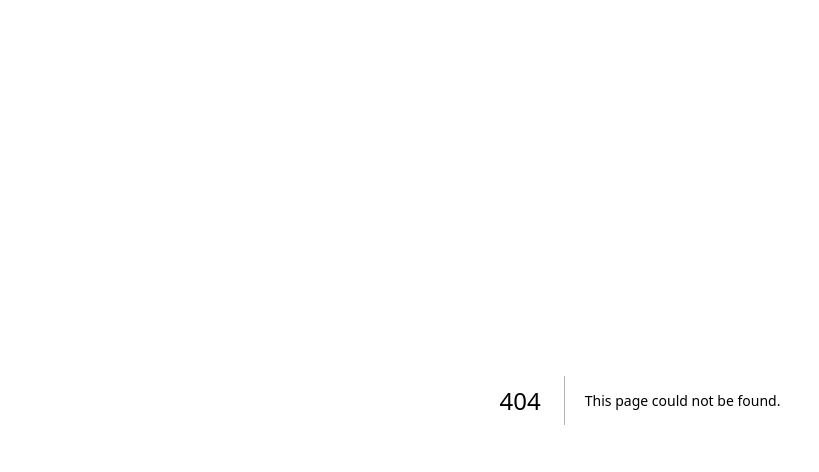
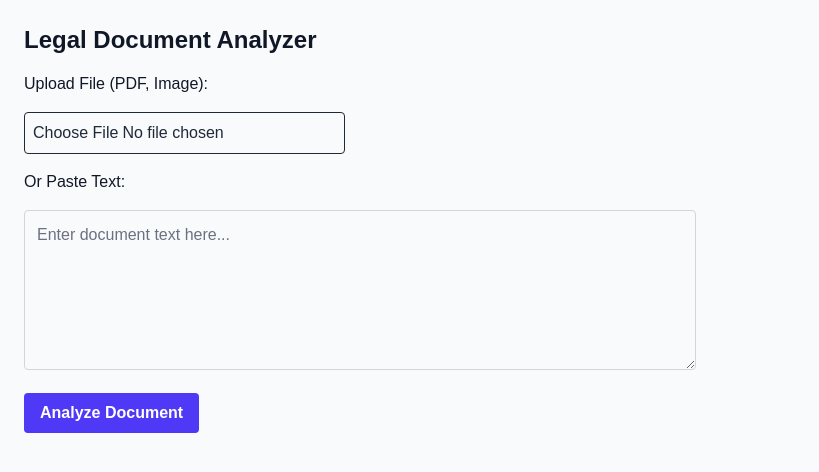
Before and after one commit to Shaswati2005/hackv, a Next.js app: page /explanation in a window 1280 px wide. Before the commit this address had no page. Shown: the top 472 px of the page, without its empty margins (0-819 px from the left). Built offline with nearby package versions, Linux system fonts and the light colour scheme.

Commit message:
created doc upload page

```diff
--- /dev/null
+++ b/app/explanation/page.tsx
@@ -0,0 +1,54 @@
+'use client';
+
+import { useState } from 'react';
+import Image from 'next/image';
+
+export default function AnalyzePage() {
+  const [text, setText] = useState('');
+  const [file, setFile] = useState<File | null>(null);
+
+  const handleFileChange = (e: React.ChangeEvent<HTMLInputElement>) => {
+    const selected = e.target.files?.[0] || null;
+    setFile(selected);
+  };
+
+  const handleTextChange = (e: React.ChangeEvent<HTMLTextAreaElement>) => {
+    setText(e.target.value);
+  };
+
+  const handleAnalyze = async () => {
+    if (file) {
+      console.log('Do OCR and Language Detection...');
+    } else if (text) {
+      console.log('Use input text for analysis');
+    } else {
+      alert('Please upload a file or enter text.');
+    }
+  };
+
+  return (
+    <div className="min-h-screen bg-gray-50 p-6">
+      <h1 className="text-2xl font-bold mb-4 text-gray-900">Legal Document Analyzer</h1>
+
+      <div className="space-y-4 max-w-2xl text-gray-800">
+        <label className="block font-medium text-gray-900">Upload File (PDF, Image):</label>
+        <input type="file" accept=".pdf,.jpg,.jpeg,.png" onChange={handleFileChange} className="block border p-2 rounded" />
+
+        <label className="block font-medium text-gray-900 mt-4">Or Paste Text:</label>
+        <textarea
+          placeholder="Enter document text here..."
+          value={text}
+          onChange={handleTextChange}
+          className="w-full h-40 p-3 border border-gray-300 rounded text-gray-900 placeholder-gray-500"
+        />
+
+        <button
+          onClick={handleAnalyze}
+          className="px-4 py-2 bg-indigo-600 text-white rounded font-semibold hover:bg-indigo-700 transition"
+        >
+          Analyze Document
+        </button>
+      </div>
+    </div>
+  );
+}
```
